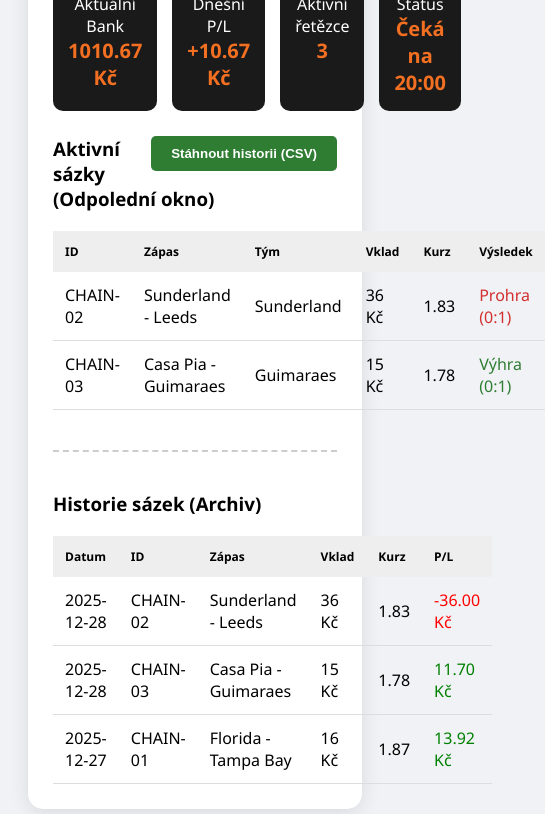
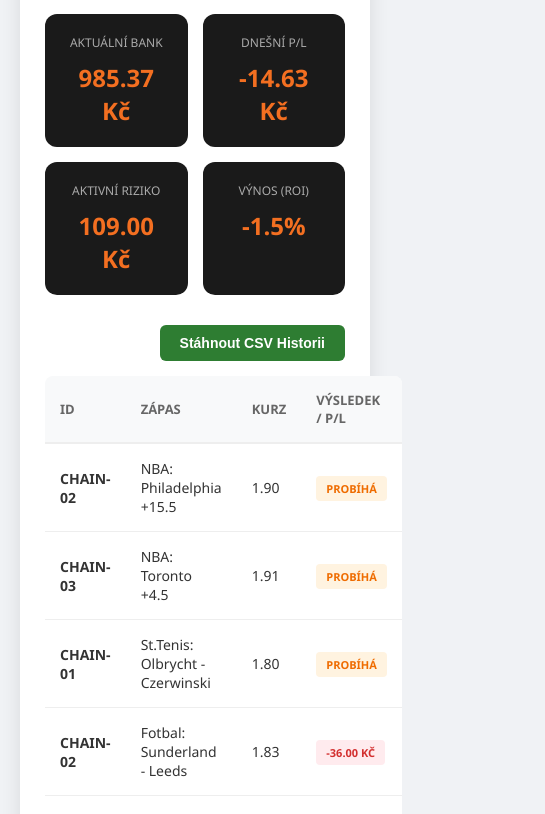
Before and after one commit to kobzajaromir-spec/Tracker, a plain HTML site: page index.html in a window 390 px wide. Shown: the part 216-1030 px from the top of the page, 545 px wide, since content can reach past the window. Drawn offline with Linux system fonts and the light colour scheme.

Commit message:
Refactor index.html for improved layout and styles
Updated the layout and styles for better responsiveness and user experience. Improved the betting statistics display and added new features for tracking bets.

```diff
--- a/index.html
+++ b/index.html
@@ -2,131 +2,139 @@
 <html lang="cs">
 <head>
     <meta charset="UTF-8">
+    <meta name="viewport" content="width=device-width, initial-scale=1.0">
     <title>Betano Strategy Tracker v3.0</title>
     <style>
-        :root { --betano-orange: #f36f21; --dark: #1a1a1a; --success: #2e7d32; --danger: #d32f2f; }
-        body { font-family: 'Segoe UI', sans-serif; background: #f0f2f5; padding: 20px; }
-        .container { max-width: 1100px; margin: auto; background: white; padding: 25px; border-radius: 15px; box-shadow: 0 4px 20px rgba(0,0,0,0.1); }
-        h1 { color: var(--betano-orange); text-align: center; border-bottom: 2px solid var(--betano-orange); padding-bottom: 10px; }
-        .stats-grid { display: grid; grid-template-columns: repeat(4, 1fr); gap: 15px; margin-bottom: 25px; }
-        .stat-card { background: var(--dark); color: white; padding: 15px; border-radius: 10px; text-align: center; }
-        .stat-val { font-size: 20px; font-weight: bold; color: var(--betano-orange); display: block; }
+        :root { --betano-orange: #f36f21; --dark: #1a1a1a; --success: #2e7d32; --danger: #d32f2f; --warning: #ef6c00; }
+        body { font-family: 'Segoe UI', Tahoma, Geneva, Verdana, sans-serif; background: #f0f2f5; margin: 0; padding: 20px; color: #333; }
+        .container { max-width: 1100px; margin: auto; background: white; padding: 25px; border-radius: 15px; box-shadow: 0 4px 20px rgba(0,0,0,0.1); border-top: 5px solid var(--betano-orange); }
+        h1 { color: var(--betano-orange); text-align: center; text-transform: uppercase; letter-spacing: 2px; margin-bottom: 30px; }
 
-        table { width: 100%; border-collapse: collapse; margin-top: 20px; }
-        th { background: #eee; padding: 12px; text-align: left; font-size: 12px; }
-        td { padding: 12px; border-bottom: 1px solid #ddd; }
+        .stats-grid { display: grid; grid-template-columns: repeat(auto-fit, minmax(200px, 1fr)); gap: 15px; margin-bottom: 30px; }
+        .stat-card { background: var(--dark); color: white; padding: 20px; border-radius: 12px; text-align: center; transition: 0.3s; }
+        .stat-card:hover { transform: translateY(-3px); }
+        .stat-label { font-size: 12px; text-transform: uppercase; color: #aaa; margin-bottom: 10px; display: block; }
+        .stat-val { font-size: 24px; font-weight: bold; color: var(--betano-orange); }
 
-        .btn { padding: 10px 20px; border: none; border-radius: 5px; cursor: pointer; font-weight: bold; transition: 0.3s; }
-        .btn-download { background: var(--success); color: white; float: right; margin-bottom: 10px; }
-        .btn-download:hover { background: #1b5e20; }
+        .btn-group { display: flex; justify-content: flex-end; margin-bottom: 15px; }
+        .btn { padding: 10px 20px; border: none; border-radius: 6px; cursor: pointer; font-weight: bold; font-size: 14px; transition: 0.2s; }
+        .btn-csv { background: var(--success); color: white; text-decoration: none; }
+        .btn-csv:hover { background: #1b5e20; }
 
-        .history-section { margin-top: 40px; border-top: 2px dashed #ccc; padding-top: 20px; }
+        table { width: 100%; border-collapse: collapse; background: white; border-radius: 8px; overflow: hidden; }
+        th { background: #f8f9fa; padding: 15px; text-align: left; font-size: 13px; color: #666; text-transform: uppercase; border-bottom: 2px solid #eee; }
+        td { padding: 15px; border-bottom: 1px solid #eee; font-size: 14px; }
+        tr:hover { background: #fdfdfd; }
+
+        .status-badge { padding: 5px 10px; border-radius: 4px; font-size: 11px; font-weight: bold; text-transform: uppercase; }
+        .status-win { background: #e8f5e9; color: var(--success); }
+        .status-lost { background: #ffebee; color: var(--danger); }
+        .status-live { background: #fff3e0; color: var(--warning); }
+
+        @media (max-width: 768px) {
+            .stats-grid { grid-template-columns: 1fr 1fr; }
+            th:nth-child(3), td:nth-child(3) { display: none; } /* Skryje zápas na mobilu pro místo */
+        }
     </style>
 </head>
 <body>
 
 <div class="container">
-    <h1>Betano Strategy Control & Archive</h1>
+    <h1>Strategic Betting Tracker</h1>
 
     <div class="stats-grid">
-        <div class="stat-card"><span>Aktuální Bank</span><span class="stat-val" id="bank">1010.67 Kč</span></div>
-        <div class="stat-card"><span>Dnešní P/L</span><span class="stat-val" id="todayPL">+10.67 Kč</span></div>
-        <div class="stat-card"><span>Aktivní řetězce</span><span class="stat-val">3</span></div>
-        <div class="stat-card"><span>Status</span><span class="stat-val">Čeká na 20:00</span></div>
+        <div class="stat-card"><span class="stat-label">Aktuální Bank</span><span class="stat-val" id="bank">1000.00 Kč</span></div>
+        <div class="stat-card"><span class="stat-label">Dnešní P/L</span><span class="stat-val" id="todayPL">0.00 Kč</span></div>
+        <div class="stat-card"><span class="stat-label">Aktivní riziko</span><span class="stat-val" id="risk">0.00 Kč</span></div>
+        <div class="stat-card"><span class="stat-label">Výnos (ROI)</span><span class="stat-val" id="roi">0%</span></div>
     </div>
 
-    <button class="btn btn-download" onclick="downloadCSV()">Stáhnout historii (CSV)</button>
+    <div class="btn-group">
+        <button class="btn btn-csv" onclick="downloadCSV()">Stáhnout CSV Historii</button>
+    </div>
 
-    <h3>Aktivní sázky (Odpolední okno)</h3>
-    <table id="activeBets">
+    <table>
         <thead>
             <tr>
                 <th>ID</th>
                 <th>Zápas</th>
-                <th>Tým</th>
                 <th>Vklad</th>
                 <th>Kurz</th>
-                <th>Výsledek</th>
+                <th>Výsledek / P/L</th>
             </tr>
         </thead>
-        <tbody>
-            <tr>
-                <td>CHAIN-02</td>
-                <td>Sunderland - Leeds</td>
-                <td>Sunderland</td>
-                <td>36 Kč</td>
-                <td>1.83</td>
-                <td style="color:var(--danger)">Prohra (0:1)</td>
-            </tr>
-            <tr>
-                <td>CHAIN-03</td>
-                <td>Casa Pia - Guimaraes</td>
-                <td>Guimaraes</td>
-                <td>15 Kč</td>
-                <td>1.78</td>
-                <td style="color:var(--success)">Výhra (0:1)</td>
-            </tr>
-        </tbody>
+        <tbody id="historyBody">
+            </tbody>
     </table>
-
-    <div class="history-section">
-        <h3>Historie sázek (Archiv)</h3>
-        <table id="historyTable">
-            <thead>
-                <tr>
-                    <th>Datum</th>
-                    <th>ID</th>
-                    <th>Zápas</th>
-                    <th>Vklad</th>
-                    <th>Kurz</th>
-                    <th>P/L</th>
-                </tr>
-            </thead>
-            <tbody id="historyBody">
-                </tbody>
-        </table>
-    </div>
 </div>
 
 <script>
-    // Ukázková data (v reálném nasazení se načítají z localStorage)
+    // DATA ZE SCREENSHOTŮ A HISTORIE DNE 28.12.
     const betHistory = [
-        { date: "2025-12-28", id: "CHAIN-02", match: "Sunderland - Leeds", bet: 36, odd: 1.83, pl: -36 },
-        { date: "2025-12-28", id: "CHAIN-03", match: "Casa Pia - Guimaraes", bet: 15, odd: 1.78, pl: 11.7 },
-        { date: "2025-12-27", id: "CHAIN-01", match: "Florida - Tampa Bay", bet: 16, odd: 1.87, pl: 13.92 }
+        // NOČNÍ SÁZKY (Dle tiketů)
+        { id: "CHAIN-02", match: "NBA: Philadelphia +15.5", bet: 78.00, odd: 1.90, pl: 0, status: "LIVE" },
+        { id: "CHAIN-03", match: "NBA: Toronto +4.5", bet: 15.00, odd: 1.91, pl: 0, status: "LIVE" },
+        { id: "CHAIN-01", match: "St.Tenis: Olbrycht - Czerwinski", bet: 16.00, odd: 1.80, pl: 0, status: "LIVE" },
+
+        // ODPOLEDNÍ BLOK
+        { id: "CHAIN-02", match: "Fotbal: Sunderland - Leeds", bet: 36.00, odd: 1.83, pl: -36.00, status: "LOST" },
+        { id: "CHAIN-03", match: "Fotbal: Casa Pia - Guimaraes", bet: 15.00, odd: 1.78, pl: 11.70, status: "WIN" },
+
+        // RANNÍ BLOK
+        { id: "CHAIN-01", match: "NHL: Florida - Tampa Bay", bet: 16.00, odd: 1.87, pl: 13.92, status: "WIN" },
+        { id: "CHAIN-02", match: "NHL: Toronto - Ottawa", bet: 17.00, odd: 1.75, pl: -17.00, status: "LOST" },
+        { id: "CHAIN-03", match: "NHL: Winnipeg - Minnesota", bet: 15.00, odd: 1.85, pl: 12.75, status: "WIN" }
     ];
 
-    function renderHistory() {
+    const initialBank = 1000.00;
+
+    function renderTracker() {
         const body = document.getElementById('historyBody');
-        body.innerHTML = betHistory.map(row => `
-            <tr>
-                <td>${row.date}</td>
-                <td>${row.id}</td>
-                <td>${row.match}</td>
-                <td>${row.bet} Kč</td>
-                <td>${row.odd}</td>
-                <td style="color:${row.pl >= 0 ? 'green' : 'red'}">${row.pl.toFixed(2)} Kč</td>
-            </tr>
-        `).join('');
+        let totalPL = 0;
+        let currentRisk = 0;
+
+        body.innerHTML = betHistory.map(row => {
+            if (row.status === 'LIVE') currentRisk += row.bet;
+            else totalPL += row.pl;
+
+            const statusClass = row.status === 'WIN' ? 'status-win' : (row.status === 'LOST' ? 'status-lost' : 'status-live');
+            const resultText = row.status === 'LIVE' ? 'Probíhá' : `${row.pl > 0 ? '+' : ''}${row.pl.toFixed(2)} Kč`;
+
+            return `
+                <tr>
+                    <td><strong>${row.id}</strong></td>
+                    <td>${row.match}</td>
+                    <td>${row.bet.toFixed(2)} Kč</td>
+                    <td>${row.odd.toFixed(2)}</td>
+                    <td><span class="status-badge ${statusClass}">${resultText}</span></td>
+                </tr>
+            `;
+        }).join('');
+
+        // Aktualizace karet nahoře
+        document.getElementById('bank').innerText = (initialBank + totalPL).toFixed(2) + " Kč";
+        document.getElementById('todayPL').innerText = (totalPL >= 0 ? "+" : "") + totalPL.toFixed(2) + " Kč";
+        document.getElementById('risk').innerText = currentRisk.toFixed(2) + " Kč";
+
+        const roi = (totalPL / initialBank) * 100;
+        document.getElementById('roi').innerText = roi.toFixed(1) + "%";
     }
 
     function downloadCSV() {
-        let csvContent = "data:text/csv;charset=utf-8,";
-        csvContent += "Datum;ID;Zapas;Vklad;Kurz;Zisk_Ztrata\n";
-
-        betHistory.forEach(row => {
-            csvContent += `${row.date};${row.id};${row.match};${row.bet};${row.odd};${row.pl}\n`;
+        let csvContent = "data:text/csv;charset=utf-8,ID;Zapas;Vklad;Kurz;PL;Status\n";
+        betHistory.forEach(r => {
+            csvContent += `${r.id};${r.match};${r.bet};${r.odd};${r.pl};${r.status}\n`;
         });
-
         const encodedUri = encodeURI(csvContent);
         const link = document.createElement("a");
         link.setAttribute("href", encodedUri);
-        link.setAttribute("download", "betano_historie_" + new Date().toISOString().slice(0,10) + ".csv");
+        link.setAttribute("download", "betano_history_export.csv");
         document.body.appendChild(link);
         link.click();
     }
 
-    renderHistory();
+    window.onload = renderTracker;
 </script>
+
 </body>
 </html>
```
